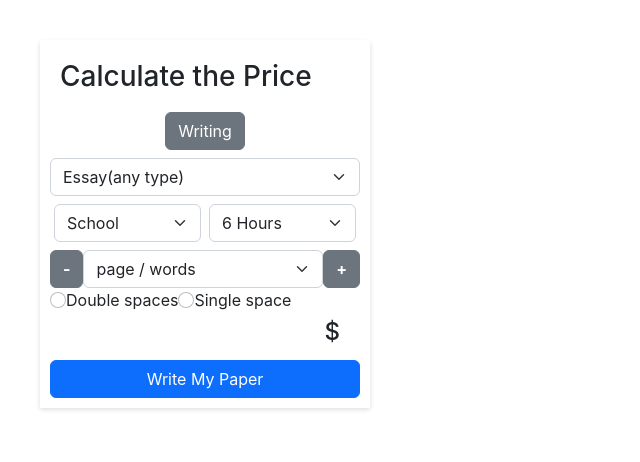
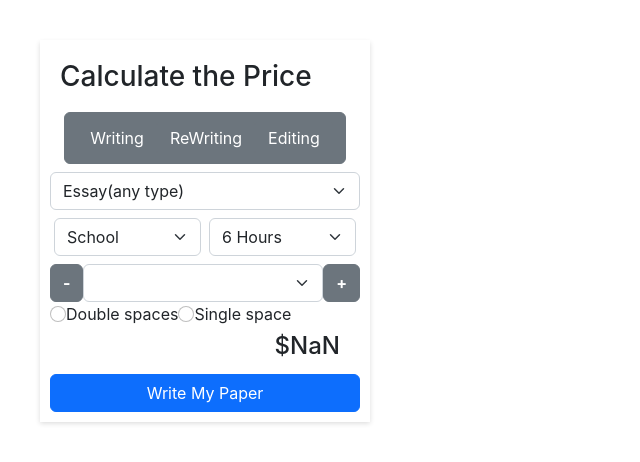
Before and after one commit to Sidkhan36/price-calculator-with-firebase, a React (Create React App) app: page / in a window 1280 px wide. Shown: the top 462 px of the page, without its empty margins (0-640 px from the left). Built offline with nearby package versions, Linux system fonts and the light colour scheme.

Commit message:
rendered data

```diff
--- a/src/App.js
+++ b/src/App.js
@@ -9,17 +9,48 @@ import data from './data'
 
 function App() {
   const [state, dispatch] = useReducer(dispatcher, initialState)
+  // const [gigWork, setGigWork]= useState({
+  //   gigType:{id:'',typeName:'',gigtypePrice:''},
+  //   page:1,
+  //   words:275,
+  //   time:'',
+  //   level:'',
+  //   totalPrice:'',
+  // })
+  console.log(state.gigWork)
+  function submitHandle(e){
+    e.preventDefault()
+  }
+  // function handleChange(e){
+  //   const {value, name, type, checked} = e.target
+  //   setGigWork(prevgigwork => {
+  //     return{...prevgigwork,
+  //       [name]: type === "checkbox"? checked: value
+  //   }})
+  // }
   // const [gdata, setData] = useState(data)
-  useEffect(() => {
-    // console.log(gdata)
+  // useEffect(() => {
+  //   console.log(data)
 
-  }, [])
+  // }, [])
 
   return (
     <DispatchContext.Provider value={dispatch}>
-    <OurContext.Provider value={state}>
+    <OurContext.Provider value={{state,data}}>
 
     <div className="App">
+      {/* <form onSubmit={submitHandle} style={{width:'300px'}}
+
+            >
+        {data.map(gigname => <button key={gigname._id} className='btn btn-secondary'>{gigname.gigName}</button>)}
+        <select className='form-select'
+        value={gigWork.gigType}
+        onChange={handleChange}
+        name="typeName">
+          {data[0].gigType.map(gigtypename => <option key={gigtypename.id}>{gigtypename.gigTypeName}</option>)}
+
+        </select>
+      </form> */}
       <Form/>
     </div>
     </OurContext.Provider>
--- a/src/components/CatandTime.jsx
+++ b/src/components/CatandTime.jsx
@@ -2,19 +2,16 @@ import React, { useContext } from 'react'
 import OurContext from '../OurContext'
 
 const CatandTime = () => {
-  const state = useContext(OurContext)
-  const timePeriod = state.gigs[0].timePeriod
-  const almaMater = state.gigs[0].almaMater
+  const {data} = useContext(OurContext)
+
 
   return (
     <div className='categandtime d-flex my-2'>
       <select className='form-select  mx-1'>
-        {almaMater.map(worklevel => <option>{worklevel.level}</option>)}
-        {/* {names.map(name => <option onClick={()=> console.log(name)} key={name}>{name}</option>)} */}
+        {data[0].almaMater.map(level => <option key={level.level}>{level.level}</option>)}
       </select>
       <select className='form-select  mx-1'>
-        {timePeriod.map(period => <option>{period.duration}</option>)}
-        {/* {time.map(time => <option onClick={()=> console.log(time)}key={time}>{time}</option>)} */}
+        {data[0].timePeriod.map(timetoTake => <option key={timetoTake.duration}>{timetoTake.duration}</option>)}
       </select>
     </div>
   )
--- a/src/components/Form.js
+++ b/src/components/Form.js
@@ -6,57 +6,15 @@ import CatandTime from './CatandTime'
 import PagesandWords from './PagesandWords'
 import OurContext from '../OurContext'
 const Form = () => {
-  const state = useContext(OurContext)
-  let gigStartingPrice = state.gigs[0].startingPrice
-  // const gigTypeName = state.gigs[0].gigType
-  const timePeriod = state.gigs[0].timePeriod
-  const almaMater = state.gigs[0].almaMater
-  // let gigType = state.gigs[0].gigType
-  // console.log(gigStartingPrice)
-  console.log(state)
-  // const gigprice = state.gigs.map(gigprice => console.log(gigprice.gigPrice))
-  // console.log(gigprice)
+  const {state }= useContext(OurContext)
+  const totalPrice = state.startingPrice + state.gigWork.gigTypePrice + state.almaMater.levelPrice + state.time.durationPrice
+  console.log(state.gigWork)
   function submitHandler(e){
     e.preventDefault()
   }
   return (
     <div className='form'>
       <h3 style={{textAlign:'start', padding:'10px'}}>Calculate the Price</h3>
-         {/* {state.gigs.map((gig )=> (
-           <form>
-            <button className='btn btn-secondary'>{gig.gigName}</button>
-            <select className='form-select my-2'>
-              {gig.gigType.map(gigtypename => <option value={gigtypename.id}onClick={()=> console.log(gigtypename.gigTypeName)}>{gigtypename.gigTypeName}</option>)}
-            </select>
-            <section className='d-flex'>
-            <select className='form-select'>
-              {gig.almaMater.map(worklevel => <option>{worklevel.level}</option>)}
-            </select>
-            <select className='form-select'>
-              {gig.timePeriod.map(duration => <option value={duration.durationPrice}>{duration.duration}</option>)}
-            </select>
-            </section>
-
-            <h4>${gig.startingPrice}</h4>
-        <div className="d-grid gap-2">
-      <button className="btn btn-primary" type="button">Write My Paper</button>
-      </div>
-         </form>
-         ))} */}
-      {/* <form onSubmit={submitHandler}>
-
-      <select className="form-select my-2'" >
-    {gigTypeName.map(gigtypename => <option onClick={()=> console.log(gigtypename.gigTypeName)}>{gigtypename.gigTypeName}</option>)}
-
-  </select>
-  <div className='categandtime d-flex my-2'>
-      <select className='form-select  mx-1'>
-        {almaMater.map(worklevel => <option>{worklevel.level}</option>)}
-      </select>
-      <select className='form-select  mx-1'>
-        {timePeriod.map(period => <option>{period.duration}</option>)}
-      </select>
-    </div> */}
     <form onSubmit={submitHandler}>
         <Tabs/>
         <Select/>
@@ -69,13 +27,13 @@ const Form = () => {
   <label className="form-check-label" htmlFor="flexRadioDefault1">
     Double spaces
   </label>
+  <label className="form-check-label" htmlFor="flexRadioDefault1">
        <input className="form-check-input" type="radio" name="flexRadioDefault" id="flexRadioDefault1" />
-  <label className="form-check-label" htmlFor="flexRadioDefault1">
     Single space
   </label>
       </div>
 
-        <h4>${}</h4>
+        <h4>${totalPrice}</h4>
         <div className="d-grid gap-2">
       <button className="btn btn-primary" type="button">Write My Paper</button>
 </div>
--- a/src/components/PagesandWords.jsx
+++ b/src/components/PagesandWords.jsx
@@ -26,14 +26,8 @@ const PagesandWords = () => {
           -
         </button>
       )}
+       {}
       <select name="pages" className="form-select">
-        <option>
-          {state.page} page / {state.words} words
-        </option>
-
-        {pageandwords.map((page) => (
-          <option onClick={()=> console.log(page)} key={page}>{page}</option>
-        ))}
       </select>
       <button
         className="btn btn-secondary fw-bold"
--- a/src/components/Select.jsx
+++ b/src/components/Select.jsx
@@ -1,17 +1,25 @@
-import React, { useContext } from 'react'
+import React, { useContext, useState } from 'react'
+import DispatchContext from '../DispatchContext'
 import OurContext from '../OurContext'
 
 const Select = () => {
-  const state = useContext(OurContext)
-  const gigTypeName = state.gigs[0].gigType
+  const {data} = useContext(OurContext)
+  const dispatch = useContext(DispatchContext)
+  // const [select, setSelect]= useState('')
+  // console.log(state.select)
+  // console.log(worktype)
+  console.log(data)
+  // function handlechange(e){
+  //   setSelect(e.target.value)
+  // }
 
-  // console.log(worktype)
   return (
     <div className='my-2'>
-  <select className="form-select my-2'" >
-    {gigTypeName.map(gigtypename => <option onClick={()=> console.log(gigtypename.gigTypeName)}>{gigtypename.gigTypeName}</option>)}
-    {/* {gigTypeName.map(gigtype => <option onClick={()=> console.log(gigtype.gigTypeName)}key={gigtype.gigTypeName}>{gigtype.gigTypeName}</option>)} */}
-
+  <select className="form-select my-2"
+          // value={select}
+          // onChange={handlechange}
+          name="select">
+            {data[0].gigType.map(gigtypename => <option onClick={()=> dispatch({type:'SELECT', value:true})}key={gigtypename.id}>{gigtypename.gigTypeName}</option>)}
   </select>
     </div>
   )
--- a/src/components/Tabs.jsx
+++ b/src/components/Tabs.jsx
@@ -1,12 +1,11 @@
 import React, { useContext } from 'react'
 import OurContext from '../OurContext'
 const Tabs = () => {
-  const state = useContext(OurContext)
+  const {data} = useContext(OurContext)
   // console.log(state.tabs)
   return (
     <div className='btn btn-secondary'>
-      {state.gigs[0].gigName}
-      {/* {state.gigs.map(gig => <a href='#' key={gig._id} onClick={()=> console.log(gig._id, gig.gigName, gig.gigPrice)} className='btn btn-secondary '>{gig.gigName}</a>)} */}
+      {data.map(tab => <a href='#' key={tab._id} className='btn btn-secondary'>{tab.gigName}</a>)}
     </div>
   )
 }
--- a/src/data.js
+++ b/src/data.js
@@ -19,7 +19,7 @@ let data = [
       { level: "College", levelPrice: 0.7 },
       { level: "University", levelPrice: 0.7 },
       { level: "Maters", levelPrice: 1.4 },
-      { levle: "Doctorate", levelPrice: 1.4 },
+      { level: "Doctorate", levelPrice: 1.4 },
     ],
     gigType: [
       {
@@ -181,7 +181,7 @@ let data = [
       { level: "College", levelPrice: 0.7 },
       { level: "University", levelPrice: 0.7 },
       { level: "Maters", levelPrice: 1.4 },
-      { levle: "Doctorate", levelPrice: 1.4 },
+      { level: "Doctorate", levelPrice: 1.4 },
     ],
     gigType: [
       {
--- a/src/reducer.js
+++ b/src/reducer.js
@@ -1,86 +1,11 @@
 export const initialState = {
-  gigs: [
-    {
-      _id: 1,
-      gigName: "Writing",
-      startingPrice: 4.3,
-      page: 1,
-      words: 275,
-      singleSpaces: 550,
-      doubleSpaces: 275,
-      timePeriod: [
-        { duration: "6 Hours", durationPrice: 6.5 },
-        { duration: "12 Hours", durationPrice: 5.5 },
-        { duration: "1 Day", durationPrice: 4.7 },
-        { duration: "2 Day", durationPrice: 4.0 },
-        { duration: "3 Day", durationPrice: 3 },
-      ],
-      almaMater: [
-        { level: "School", levelPrice: 0.7 },
-        { level: "College", levelPrice: 0.7 },
-        { level: "University", levelPrice: 0.7 },
-        { level: "Maters", levelPrice: 1.4 },
-        { level: "Doctorate", levelPrice: 1.4 },
-      ],
-      gigType: [
-        {
-          id: 1,
-          gigTypeName: "Essay(any type)",
-          gigTypePrice: 3.2,
-        },
-        {
-          id: 2,
-          gigTypeName: "Admission Essay",
-          gigTypePrice: 4.2,
-        },
-        {
-          id: 3,
-          gigTypeName: "Article Writing",
-          gigTypePrice: 3.6,
-        },
-        {
-          id: 4,
-          gigTypeName: "Article Review",
-          gigTypePrice: 3.5,
-        },
-        {
-          id: 5,
-          gigTypeName: "Movie Review",
-          gigTypePrice: 5.2,
-        },
-        {
-          id: 6,
-          gigTypeName: "Course Work",
-          gigTypePrice: 6.2,
-        },
-        {
-          id: 7,
-          gigTypeName: "Outline",
-          gigTypePrice: 4.5,
-        },
-        {
-          id: 8,
-          gigTypeName: "Marketing Plane",
-          gigTypePrice: 7,
-        },
-        {
-          id: 9,
-          gigTypeName: "Letters/Memos",
-          gigTypePrice: 5.1,
-        },
-        {
-          id: 10,
-          gigTypeName: "Case study",
-          gigTypePrice: 6.5,
-        },
-        {
-          id: 11,
-          gigTypeName: "Business Plan",
-          gigTypePrice: 7.2,
-        },
-      ],
-    },
-  ],
+  words: 275,
+  page: 1,
+  startingPrice:4.3,
+  gigWork:[],
+  time: { duration: "6 Hours", durationPrice: 6.5 },
+  almaMater: { level: "School", levelPrice: 0.7 },
+  totalPrice: 0
 };
 
 export function dispatcher(state, action) {
@@ -99,5 +24,9 @@ export function dispatcher(state, action) {
         page: state.page - 1,
         price: state.price - 11.2,
       };
+    case "SELECT":
+      return {
+        ...state, gigWork:state.gigWork.push([action.value])
+      };
   }
 }
```
